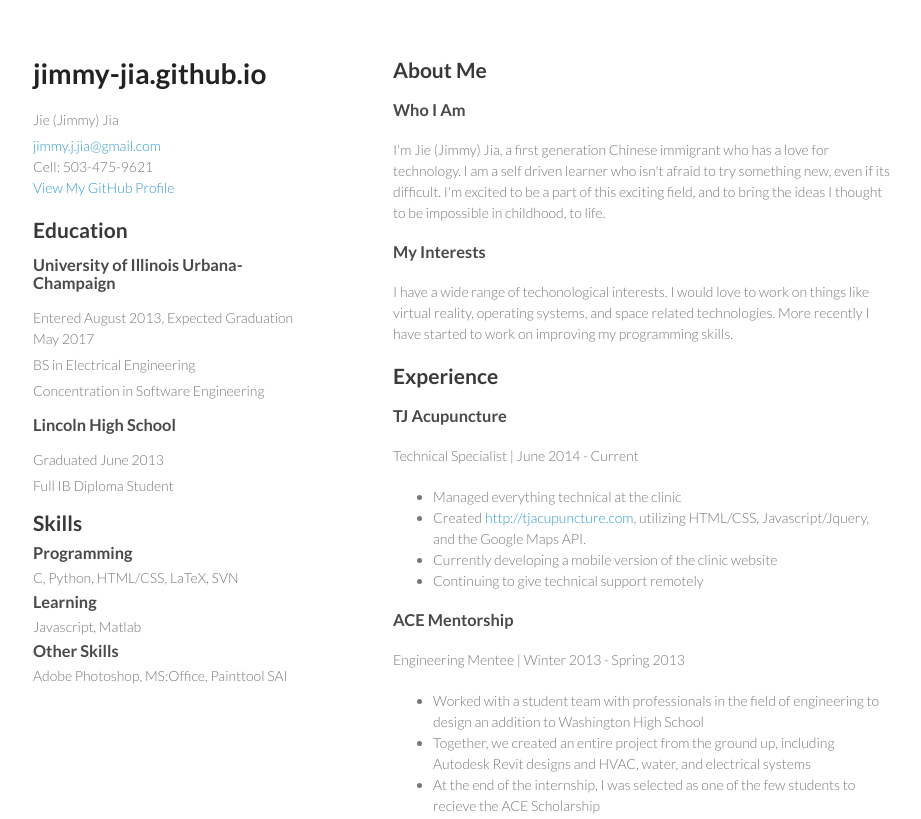
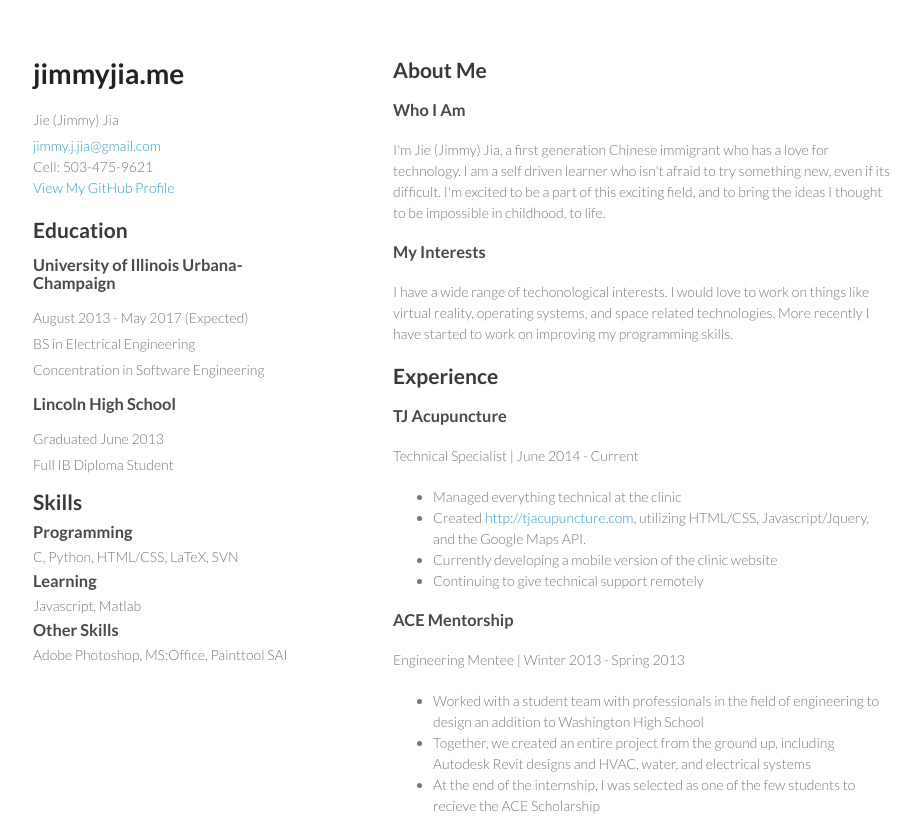
Before and after one commit to jimmy-jia/mygithubpage, a plain HTML site: page index.html in a window 1280 px wide. Shown: the top 819 px of the page, without its empty margins (177-1098 px from the left). Drawn offline with Linux system fonts and the light colour scheme.

Commit message:
updated page

```diff
--- a/index.html
+++ b/index.html
@@ -3,7 +3,7 @@
   <head>
     <meta charset="utf-8">
     <meta http-equiv="X-UA-Compatible" content="chrome=1">
-    <title>jimmy-jia.github.io by jimmy-jia</title>
+    <title>Jimmy Jia</title>
 	<link rel="shortcut icon" href="favicon.ico">
     <link rel="stylesheet" href="stylesheets/styles.css">
     <link rel="stylesheet" href="stylesheets/pygment_trac.css">
@@ -15,7 +15,7 @@
   <body>
     <div class="wrapper">
       <header>
-        <h1>jimmy-jia.github.io</h1>
+        <h1>jimmyjia.me</h1>
         <p style="margin:0 0 5px;">Jie (Jimmy) Jia</p>
 
 		<a href="mailto:jimmy.j.jia@gmail.com">jimmy.j.jia@gmail.com</a>
@@ -24,7 +24,7 @@
 
 		<h2 style="margin:0 0 15px;">Education</h2>
 		<h3 style="margin:0 0 15px;">University of Illinois Urbana-Champaign</h3>
-		<p style="margin:0 0 5px;">Entered August 2013, Expected Graduation May 2017</p>
+		<p style="margin:0 0 5px;">August 2013 - May 2017 (Expected)</p>
 		<p style="margin:0 0 5px;">BS in Electrical Engineering</p>
 		<p style="margin:0 0 15px;">Concentration in Software Engineering</p>
 
```
